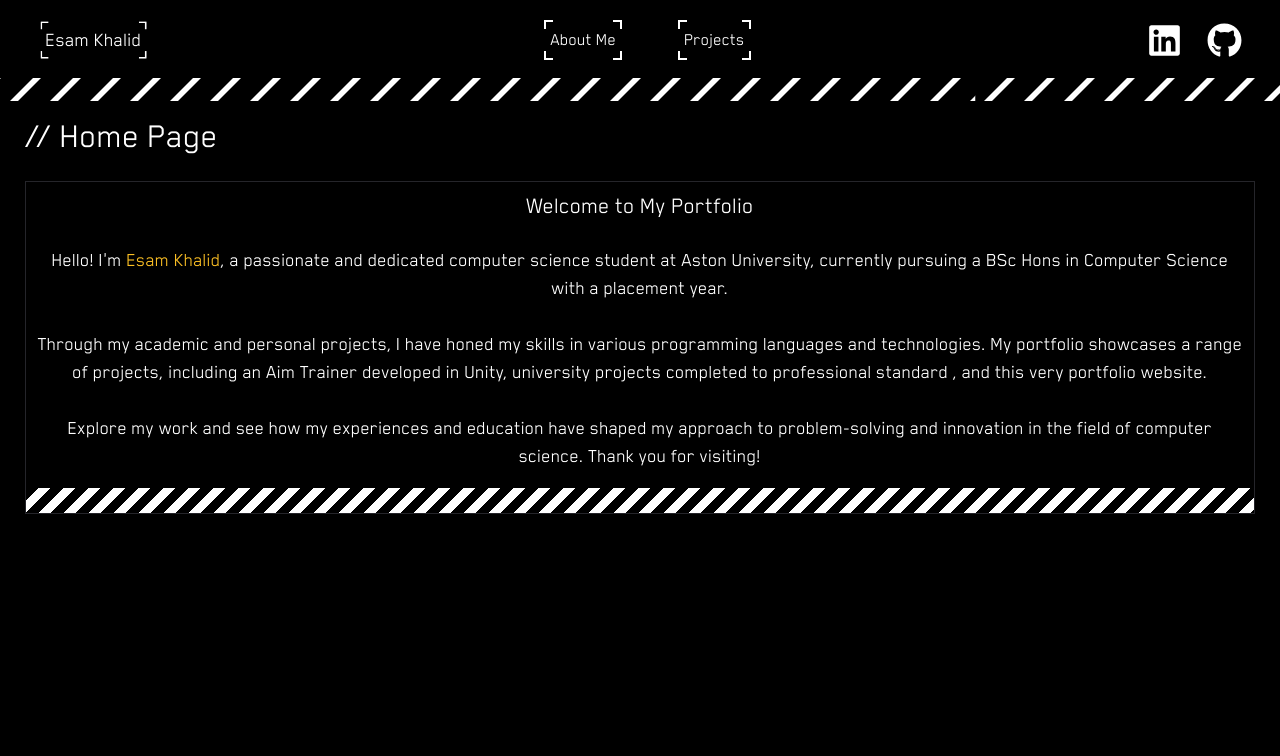
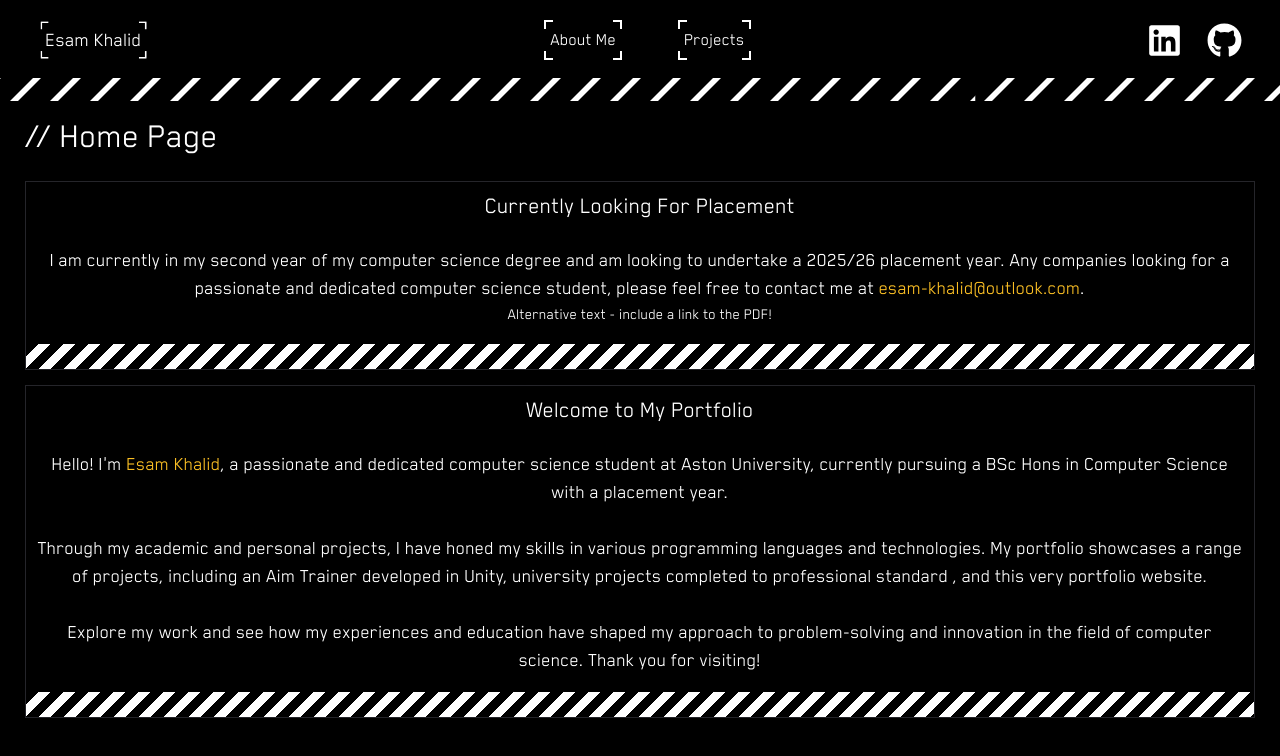
Before and after one commit to EsamKhalid/portfolio-website-v2, a Next.js app: page / in a window 1280 px wide. Shown: the top 756 px of the page. Built offline with nearby package versions, Linux system fonts and the light colour scheme.

Commit message:
Started placement section

```diff
--- a/app/page.tsx
+++ b/app/page.tsx
@@ -34,6 +34,37 @@ export default function Home() {
                 </Link>
               </div>
             </SectionNoDiag>
+
+            <SectionBorderLines id="" className="w-[90vw]">
+              <h1 className="text-2xl">Currently Looking For Placement</h1>
+              <br />
+              <p className="text-xl">
+                I am currently in my second year of my computer science degree
+                and am looking to undertake a 2025/26 placement year. Any
+                companies looking for a passionate and dedicated computer
+                science student, please feel free to contact me at{" "}
+                <span className="text-cybpnk-ylw2">
+                  esam-khalid@outlook.com
+                </span>
+                .
+              </p>
+              <p></p>
+              <object
+                className="text-white"
+                data="http://africau.edu/images/default/sample.pdf"
+                type="application/pdf"
+                width="100%"
+                height="100%"
+              >
+                <p>
+                  Alternative text - include a link{" "}
+                  <a href="http://africau.edu/images/default/sample.pdf">
+                    to the PDF!
+                  </a>
+                </p>
+              </object>
+            </SectionBorderLines>
+            <div className="h-[15px]"></div>
             <SectionBorderLines id="" className="w-[90vw]">
               <h1 className="text-2xl">Welcome to My Portfolio</h1>
               <br />
```
